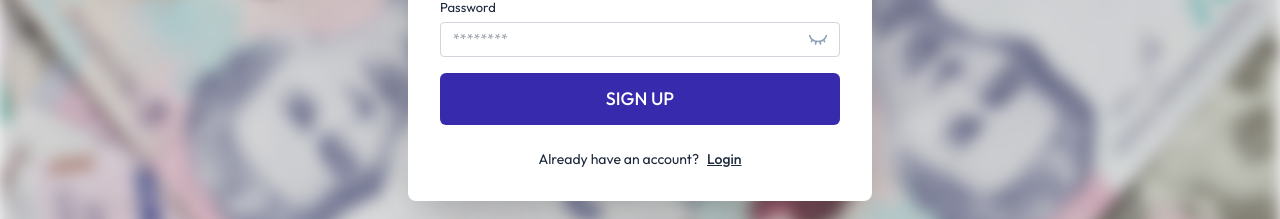
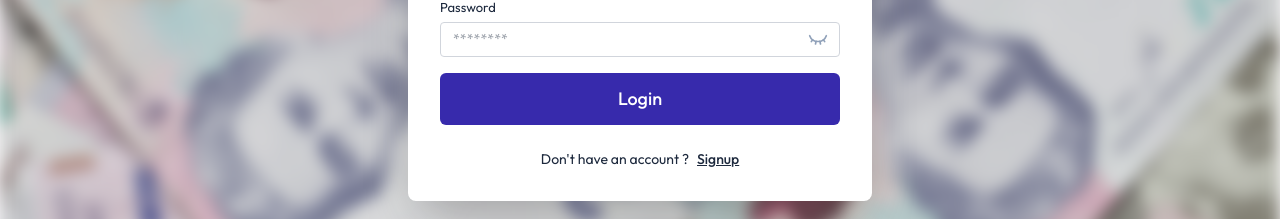
Before and after one commit to Wealthometer/moneymanagerwebapp, a React (Vite) app: page /login in a window 1280 px wide. Shown: the part 412-631 px from the top of the page. Built offline with nearby package versions, Linux system fonts and the light colour scheme; the HTML template or start-up script is replaced by a standard one.

Commit message:
Update Login.jsx

```diff
--- a/src/pages/Login.jsx
+++ b/src/pages/Login.jsx
@@ -62,15 +62,17 @@ const Login = () => {
                     className="rounded-md bg-indigo-800 w-full py-3 text-lg font-medium text-white hover:bg-indigo-900 transition duration-300"
                     type="submit"
                   >
-                    SIGN UP
+                    <Link to="/dashboard">
+                      Login
+                    </Link>
                   </button>
                   <p className="text-sm text-slate-800 text-center mt-6 gap-2 flex justify-center items-center">
-                    Already have an account?
+                    Don't have an account ?
                     <Link
-                      to="/login"
+                      to="/signup"
                       className="font-medium text-primary underline hover:text-primary-dark transition-colors"
                     >
-                      Login
+                      Signup
                     </Link>
                   </p>
                 </div>
```
